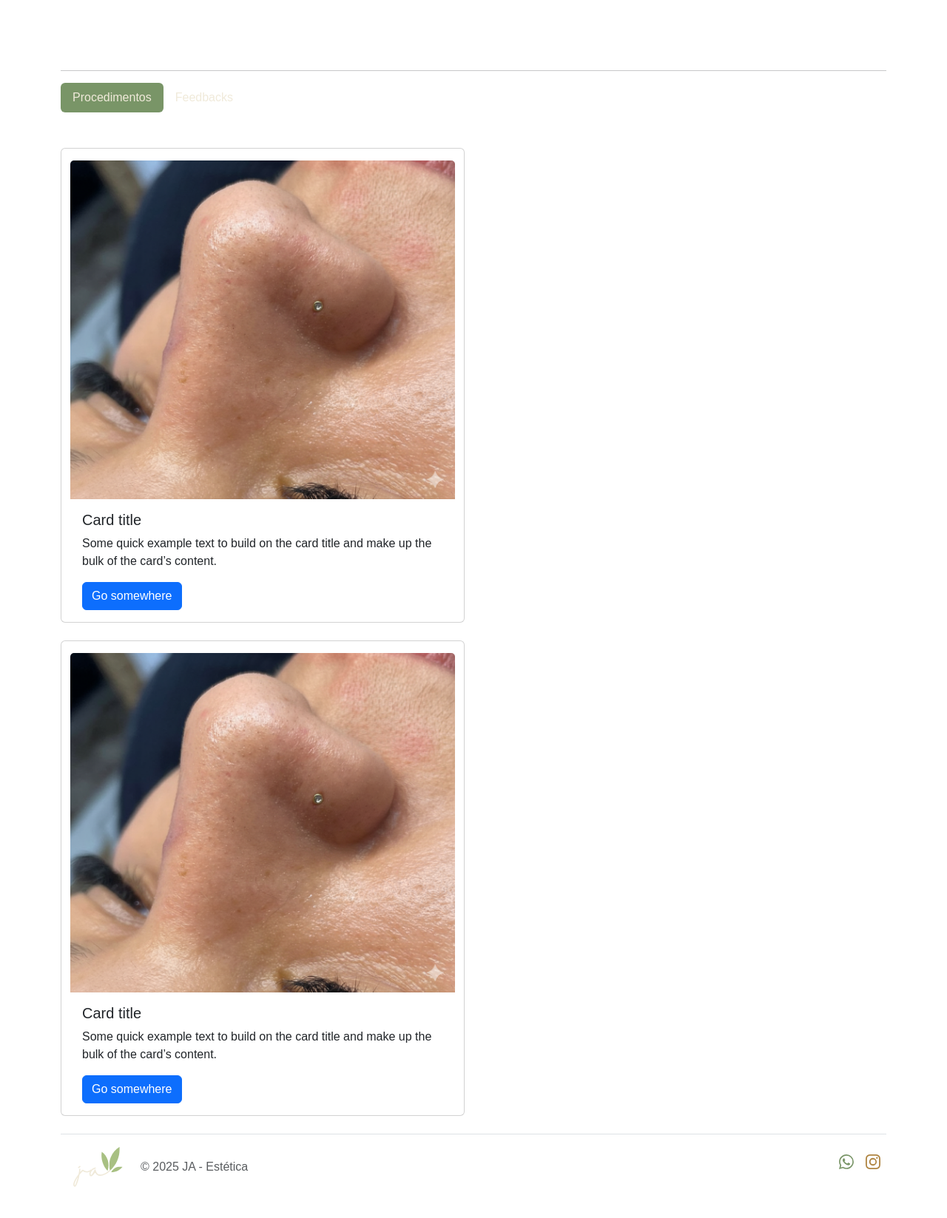
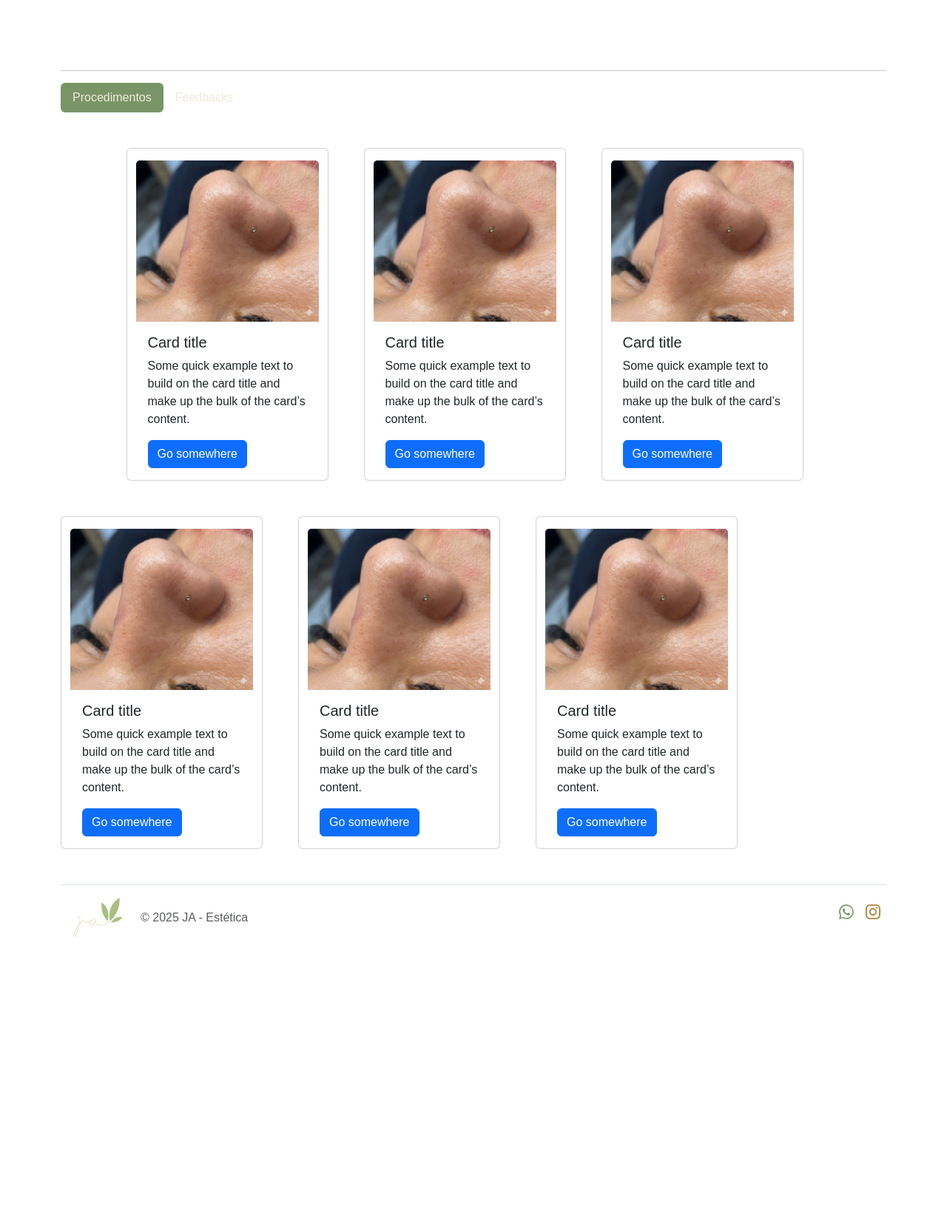
Before and after one commit to thiagofalima/ja-estetica, a Flask app: page / in a window 1280 px wide. Shown: the part 570-2217 px from the top of the page at 74% size. After the commit the page ends 1837 px from the top, so only its background shows below. Run offline with Flask 3, Linux system fonts and the light colour scheme.

Commit message:
feat(procedimentos): Update feature structure

```diff
--- a/app/templates/macros/tabs-2.html
+++ b/app/templates/macros/tabs-2.html
@@ -18,8 +18,8 @@
 
             <!-- queridinhos -->
             <section class="queridinhos mt-5" id="procedimentos">
-                <div class="row container gap-4">
-                    <div class="col-md-6 card pt-3">
+                <div class="row mb-5 container gap-5 d-flex justify-content-center">
+                    <div class="col-md-3 card pt-3">
                         <img src="{{ url_for('static', filename='images/limpeza-default.jpg') }}" class="card-img-top" alt="...">
                         <div class="card-body">
                             <h5 class="card-title">Card title</h5>
@@ -28,7 +28,45 @@
                             <a href="#" class="btn btn-primary">Go somewhere</a>
                         </div>
                     </div>
-                    <div class="col-md-6 card pt-3">
+                    <div class="col-md-3 card pt-3">
+                        <img src="{{ url_for('static', filename='images/limpeza-default.jpg') }}" class="card-img-top" alt="...">
+                        <div class="card-body">
+                            <h5 class="card-title">Card title</h5>
+                            <p class="card-text">Some quick example text to build on the card title and make up the bulk
+                                of the card’s content.</p>
+                            <a href="#" class="btn btn-primary">Go somewhere</a>
+                        </div>
+                    </div>
+                    <div class="col-md-3 card pt-3">
+                        <img src="{{ url_for('static', filename='images/limpeza-default.jpg') }}" class="card-img-top" alt="...">
+                        <div class="card-body">
+                            <h5 class="card-title">Card title</h5>
+                            <p class="card-text">Some quick example text to build on the card title and make up the bulk
+                                of the card’s content.</p>
+                            <a href="#" class="btn btn-primary">Go somewhere</a>
+                        </div>
+                    </div>
+                </div>
+                <div class="row mb-5 container gap-5">
+                    <div class="col-md-3 card pt-3">
+                        <img src="{{ url_for('static', filename='images/limpeza-default.jpg') }}" class="card-img-top" alt="...">
+                        <div class="card-body">
+                            <h5 class="card-title">Card title</h5>
+                            <p class="card-text">Some quick example text to build on the card title and make up the bulk
+                                of the card’s content.</p>
+                            <a href="#" class="btn btn-primary">Go somewhere</a>
+                        </div>
+                    </div>
+                    <div class="col-md-3 card pt-3">
+                        <img src="{{ url_for('static', filename='images/limpeza-default.jpg') }}" class="card-img-top" alt="...">
+                        <div class="card-body">
+                            <h5 class="card-title">Card title</h5>
+                            <p class="card-text">Some quick example text to build on the card title and make up the bulk
+                                of the card’s content.</p>
+                            <a href="#" class="btn btn-primary">Go somewhere</a>
+                        </div>
+                    </div>
+                    <div class="col-md-3 card pt-3">
                         <img src="{{ url_for('static', filename='images/limpeza-default.jpg') }}" class="card-img-top" alt="...">
                         <div class="card-body">
                             <h5 class="card-title">Card title</h5>
```
